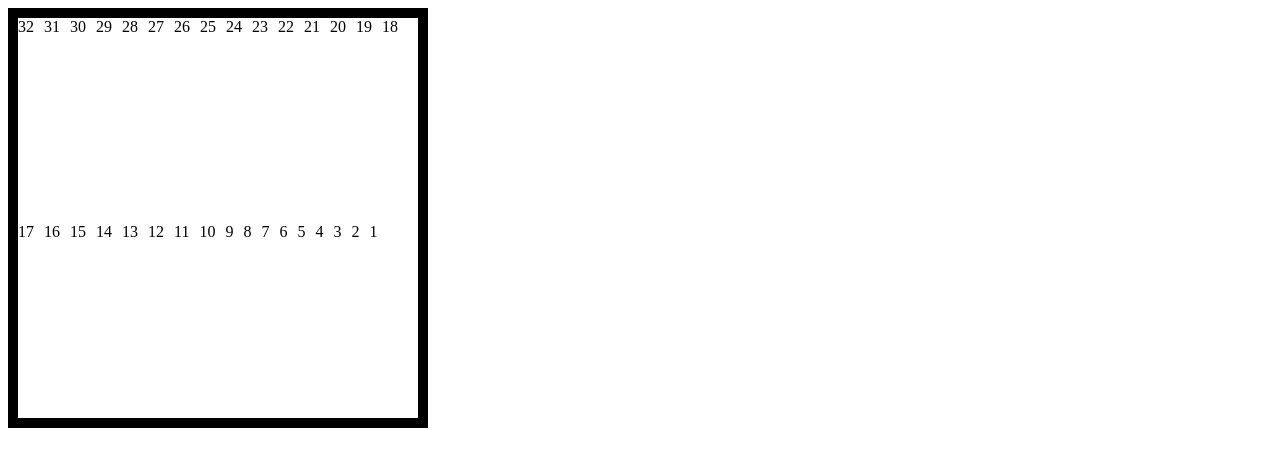
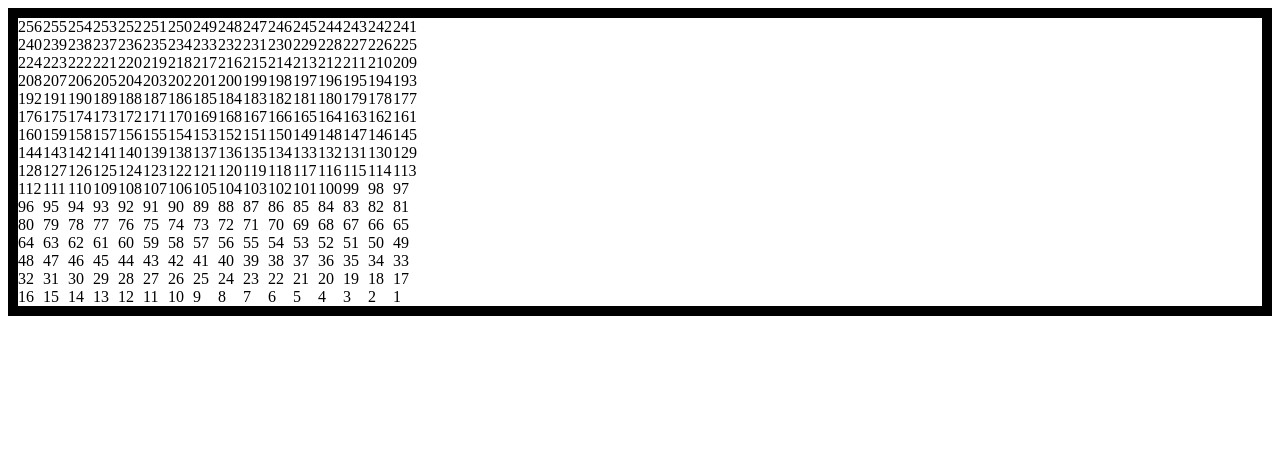
Before and after one commit to ey215/etch-a-sketch, a plain HTML site: page index.html in a window 1280 px wide. Drawn offline with Linux system fonts and the light colour scheme.

Commit message:
Make container into a grid

```diff
--- a/etch-a-sketch.js
+++ b/etch-a-sketch.js
@@ -2,7 +2,7 @@ function addSquares(squares) {
   const container = document.querySelector("#container");
 
   let keepGoing = true;
-  let numBox = squares;
+  let numBox = squares * squares;
 
   while (keepGoing === true) {
     if (numBox > 0) {
@@ -17,4 +17,4 @@ function addSquares(squares) {
   }
 }
 
-addSquares(32);
+addSquares(16);
--- a/style.css
+++ b/style.css
@@ -1,14 +1,11 @@
 .container {
-    display: flex;
-    gap: 10px;
-    flex-wrap: wrap;
+    display: grid;
+    grid-template-columns: repeat(16, 25px [col-start]);
     border: 10px solid;
     border-color: black;
-    width: 400px;
-    height: 400px;
 }
 
 .box {
-    display: flex;
     border-color: black;
+    min-width: 0;
 }
```
